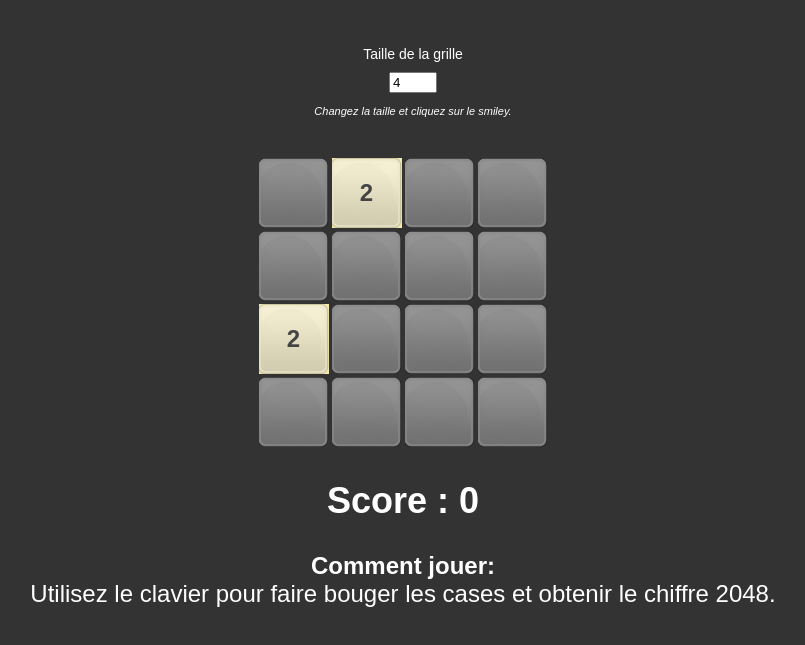
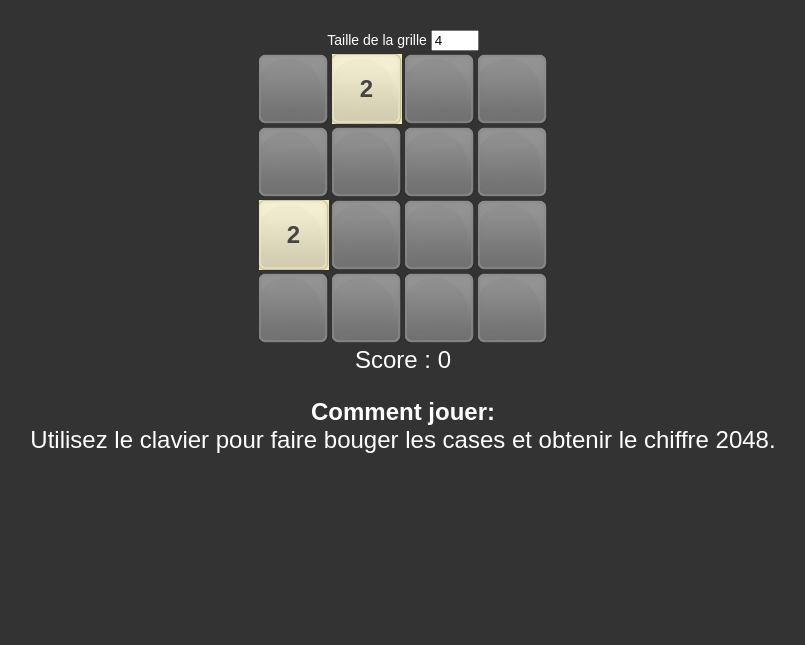
Before and after one commit to rouaix/2048, a plain HTML site: page index.html in a window 1280 px wide. Shown: the part 151-796 px from the top of the page, without its empty margins (237-1042 px from the left). Drawn offline with Linux system fonts and the light colour scheme.

Commit message:
Add files via upload

```diff
--- a/index.html
+++ b/index.html
@@ -10,17 +10,17 @@
 <body>
     <nav id="bandeau">
         <img src="./img/2121.png" id="logo" alt="" title="Commencer une partie !" onclick="return lancerJeu();" class="animated bounce">
-        <p>
-            <label for="taille">Taille de la grille </label><br />
-            <input type="number" name="lataille" id="lataille" value="4" max="8" min="4" onchange="changeTaille();" /><br />
-            <i>Changez la taille et cliquez sur le smiley.</i>
-        </p>
+    </nav>
+    <section>
+        <div class="espacedejeu">
+           <div class="choix"><label for="taille">Taille de la grille </label>
+            <input type="number" name="lataille" id="lataille" value="4" max="8" min="4" onchange="changeTaille();" /><div>
+            <div id="plateau"></div>
+            <div class="afficheur">Score : <span id="score"></span></div>
+        </div>
+    </section>
 
-    </nav>
-    <div id="plateau"></div>
-    <h2>Score :
-        <span id="score"></span>
-    </h2>
+
     <p><strong>Comment jouer:</strong><br />Utilisez le clavier pour faire bouger les cases et obtenir le chiffre 2048.</p>
 
 
@@ -30,8 +30,6 @@
         let taille = document.getElementById("lataille").value;
         var min = 0;
         var max = taille - 1;
-
-        var sens = "";
 
         var dejaFait = false;
         var score = 0;
@@ -46,9 +44,7 @@
         }
 
         function lancerJeu() {
-            //alert("lancerJeu");
-            //Load the table
-            //changeTaille();
+            //Construction du plateau
             var html = '<table>';
             for (var ligne = 0; ligne < taille; ligne++) {
                 html += '<tr>';
@@ -59,7 +55,6 @@
                 html += '</tr>';
             }
             html += '</table>';
-            //alert(html);
             document.getElementById("plateau").innerHTML = html;
 
             var id1 = getId();
@@ -69,15 +64,13 @@
                 if (id1 != id2)
                     break;
             }
-            //Set initial 2 values
+
+            //Valeurs initiales
             document.getElementById(id1).innerHTML = "2";
             document.getElementById(id2).innerHTML = "2";
 
             document.getElementById(id1).style.backgroundColor = choixCouleur(2);
             document.getElementById(id2).style.backgroundColor = choixCouleur(2);
-
-            //document.getElementById(id1).style.className = "fraise";
-            //document.getElementById(id2).style.className = "animated shake";
 
             score = 0;
             document.getElementById("score").innerHTML = score;
@@ -481,7 +474,7 @@
         }
 
 
-        //calling lancerJeu method
+        //Lance le jeu
         lancerJeu();
         //-->
 
```
